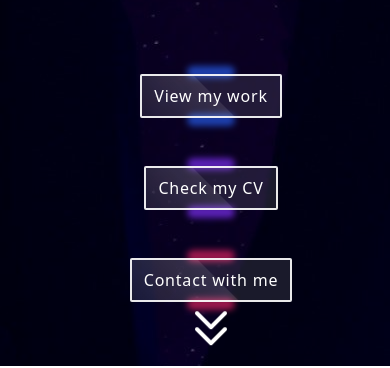
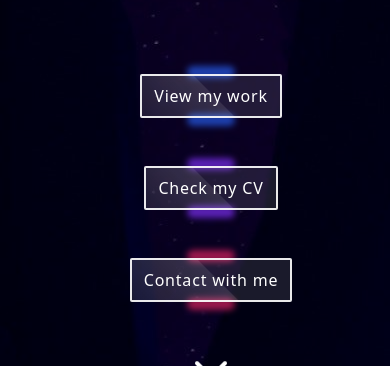
Before and after one commit to BerryTheDeveloper/Old-Portfolio, a React (Create React App) app: page / in a window 390 px wide. Shown: the part 478-846 px from the top of the page. Built offline with nearby package versions, Linux system fonts and the light colour scheme; what tailwindcss-filters would draw is missing.

Commit message:
fix responsive

```diff
--- a/src/components/Card.js
+++ b/src/components/Card.js
@@ -10,7 +10,7 @@ const Card = ({ source, title, git, site }) => {
                 src={source}
                 alt={`${title}`}
             />
-            <div className="flex flex-col justify-center items-center">
+            <div className="flex flex-col flex-wrap justify-center items-center">
                 <p className="h-max text-white font-bold text-xl md:text-2xl w-max">
                     {title}
                 </p>
--- a/src/components/Content.js
+++ b/src/components/Content.js
@@ -6,7 +6,7 @@ import Footer from "./Footer";
 
 const Content = () => {
     return (
-        <div className="w-full sm:w-4/5 flex flex-col z-20">
+        <div className="w-full h-max sm:w-4/5 flex flex-col z-20">
             <Home />
             <Projects />
             <About />
--- a/src/pages/Home.js
+++ b/src/pages/Home.js
@@ -58,7 +58,7 @@ function Home() {
     };
 
     return (
-        <div className="w-full text-white h-screen flex flex-col text-left md:pt-20 pl-8 z-20">
+        <div className="w-full text-white sm:h-screen flex flex-col text-left md:pt-20 pl-8 z-20">
             <div className="pt-36 sm:pt-52">
                 <p className="text-3xl lg:text-4xl xl:text-5xl font-medium tracking-wider">
                     A Frontend Developer Passionate
@@ -73,7 +73,7 @@ function Home() {
                     Currently frelancing and seraching for new oppurtonites.
                 </p>
             </div>
-            <div className="flex flex-col flex-wrap sm:flex-row mt-24 justify-start items-center">
+            <div className="h-max flex flex-col flex-wrap sm:flex-row mt-24 justify-start items-center pb-10 sm:pb-0">
                 {/* First button */}
                 <div className="w-max h-max md:ml-6 relative transform transition-all duration-500">
                     <div className="w-max h-max relative overflow-hidden z-10">
@@ -123,7 +123,7 @@ function Home() {
             </div>
             <a
                 href="#"
-                className="self-center mt-auto mb-1 sm:mb-10 animate-bounce">
+                className="self-center mt-auto py-10 sm:py-0 sm:mb-10 animate-bounce">
                 <svg
                     xmlns="http://www.w3.org/2000/svg"
                     fill="none"
```
